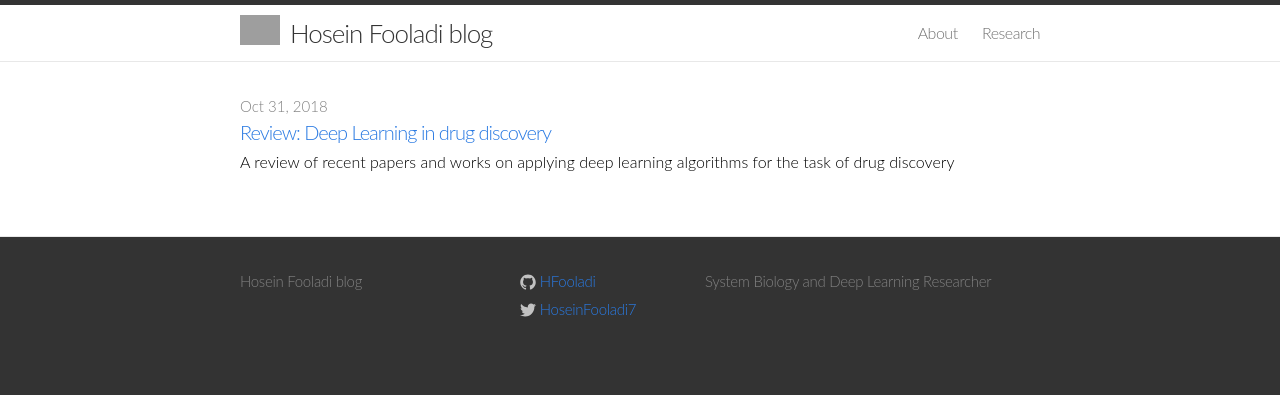
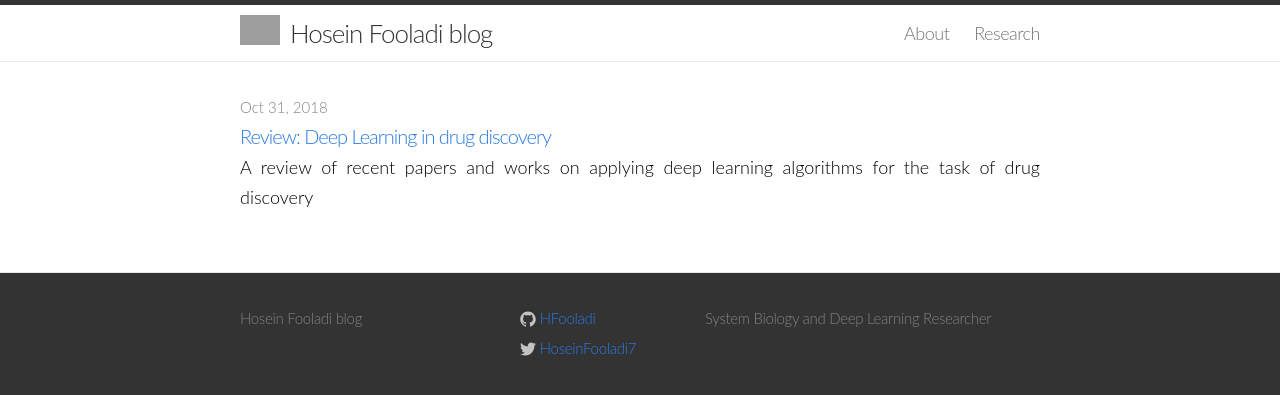
Before and after one commit to HFooladi/HFooladi.github.io, a Jekyll site: the page built from index.html, in a window 1280 px wide. Shown: the top 395 px of the page. Built offline with Jekyll 4.4.1, drawn with Linux system fonts in a browser that asks for light colours; grey boxes are pictures that could not be loaded.

Commit message:
Update main.css

```diff
--- a/css/main.css
+++ b/css/main.css
@@ -11,8 +11,8 @@ html, body { height: 100%; }
 body {
     text-align: justify;
     font-family: Lato, "Helvetica Neue", Helvetica, Arial, sans-serif;
-    font-size: 16px;
-    line-height: 28px;
+    font-size: 18px;
+    line-height: 30px;
     font-weight: 300;
     background-color: #333333;
 
```
